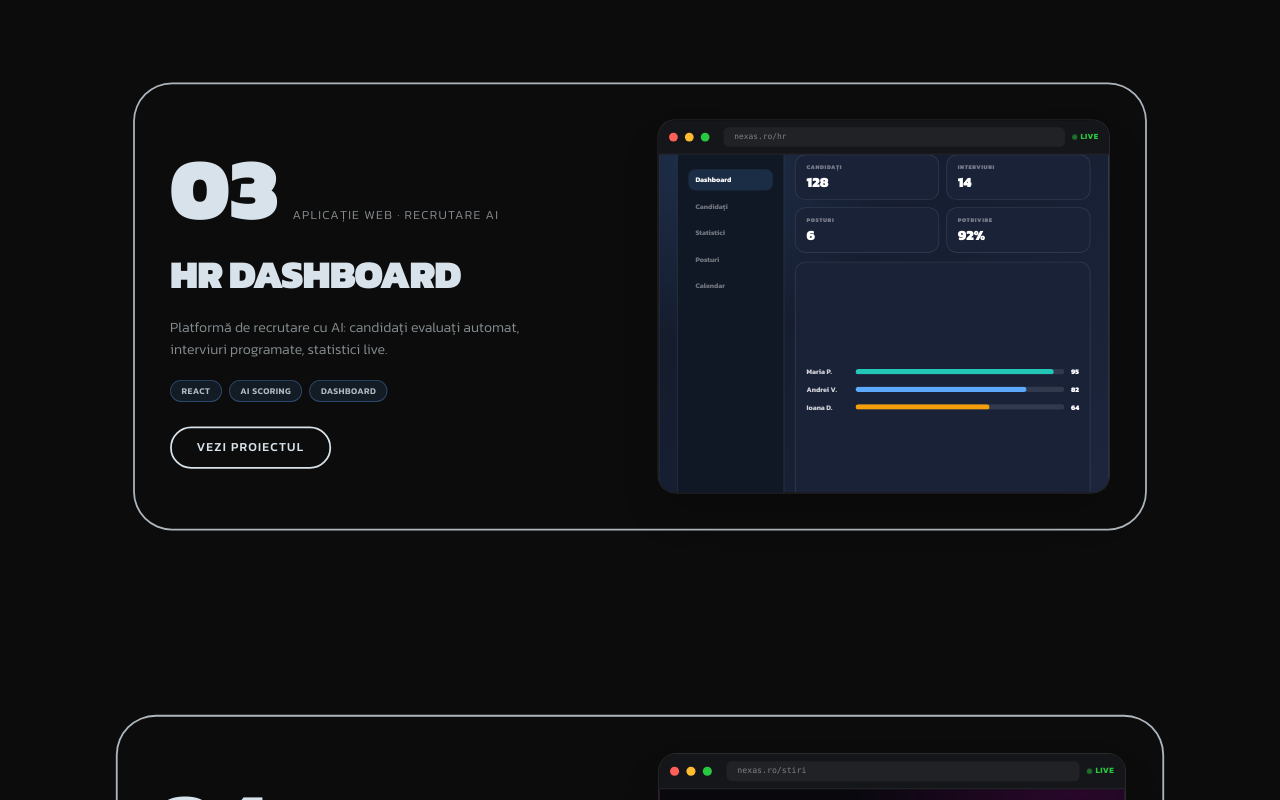
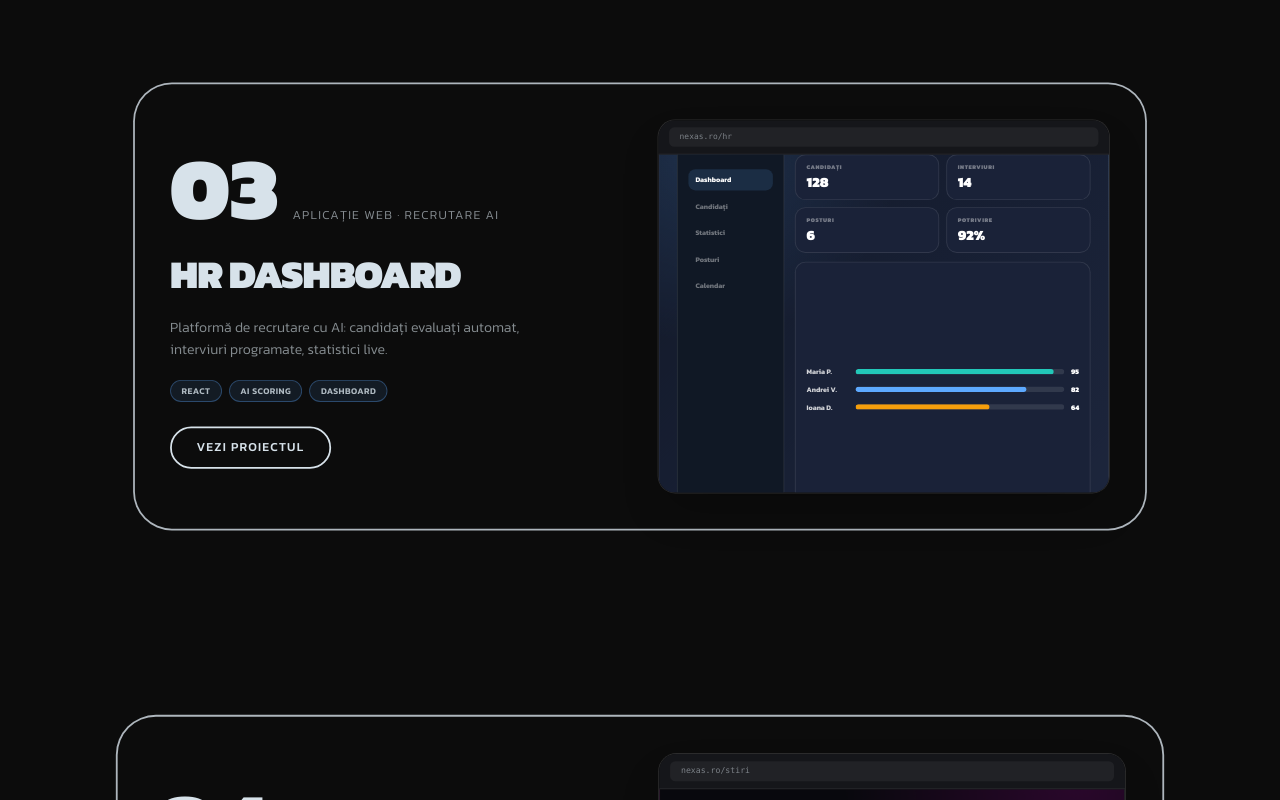
Before and after one commit to sitesf/jackclaude, a React (Vite) app: page / in a window 1280 px wide. Shown: the part 4960-5760 px from the top of the page. Built offline with nearby package versions, Linux system fonts and the light colour scheme.

Commit message:
Project cards: remove traffic-light dots and Live badge from device bar
- Keep the address pill, drop the 3 colored dots and the Live indicator

https://claude.ai/code/session_01Uew5zyRGzhc4K6a7h4ibTq

```diff
--- a/src/components/ProjectsSection.tsx
+++ b/src/components/ProjectsSection.tsx
@@ -129,16 +129,10 @@ const ProjectCard: React.FC<ProjectCardProps> = ({ project, index, totalCards, s
           <div className="w-full">
             <div className="relative rounded-[20px] overflow-hidden border border-white/15 bg-[#070708] shadow-2xl">
               {/* bara de browser */}
-              <div className="flex items-center gap-2 px-3 py-2 bg-[#15161a] border-b border-white/10">
-                <span className="w-2.5 h-2.5 rounded-full bg-[#ff5f57]" />
-                <span className="w-2.5 h-2.5 rounded-full bg-[#febc2e]" />
-                <span className="w-2.5 h-2.5 rounded-full bg-[#28c840]" />
-                <div className="ml-2 flex-1 rounded-md bg-white/5 px-3 py-1 text-[9px] font-mono text-[#D7E2EA]/50 truncate">
+              <div className="flex items-center px-3 py-2 bg-[#15161a] border-b border-white/10">
+                <div className="flex-1 rounded-md bg-white/5 px-3 py-1 text-[9px] font-mono text-[#D7E2EA]/50 truncate">
                   nexas.ro/{project.slug}
                 </div>
-                <span className="flex items-center gap-1 text-[9px] font-bold uppercase tracking-wider text-[#28c840]">
-                  <span className="w-1.5 h-1.5 rounded-full bg-[#28c840] animate-pulse" /> Live
-                </span>
               </div>
 
               {/* ecranul: mockup-ul se „derulează" la scroll */}
```
